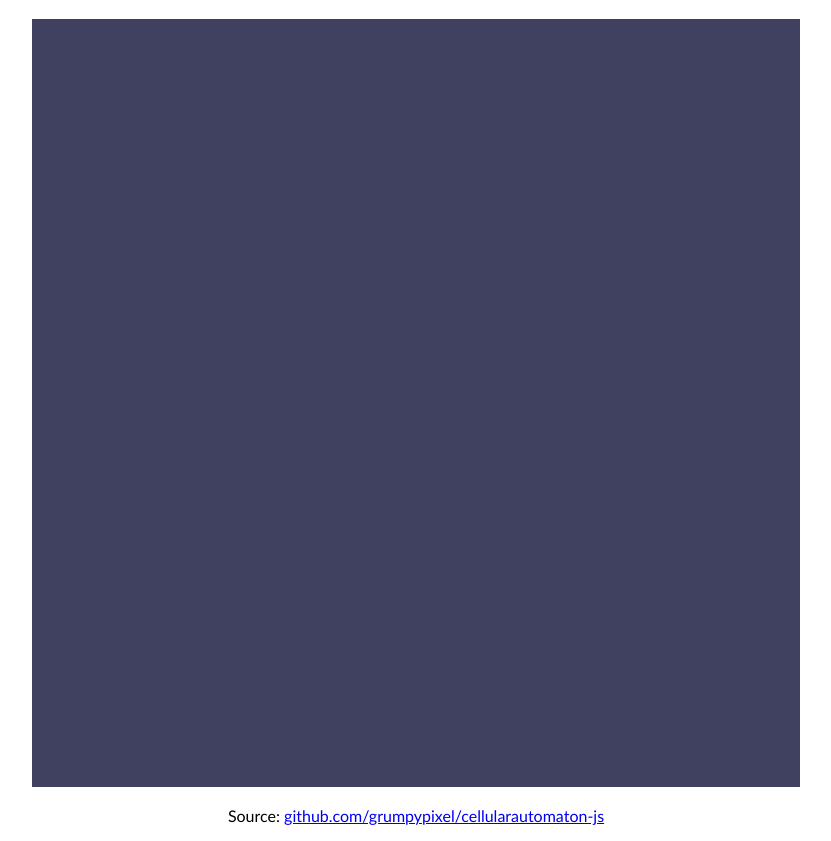
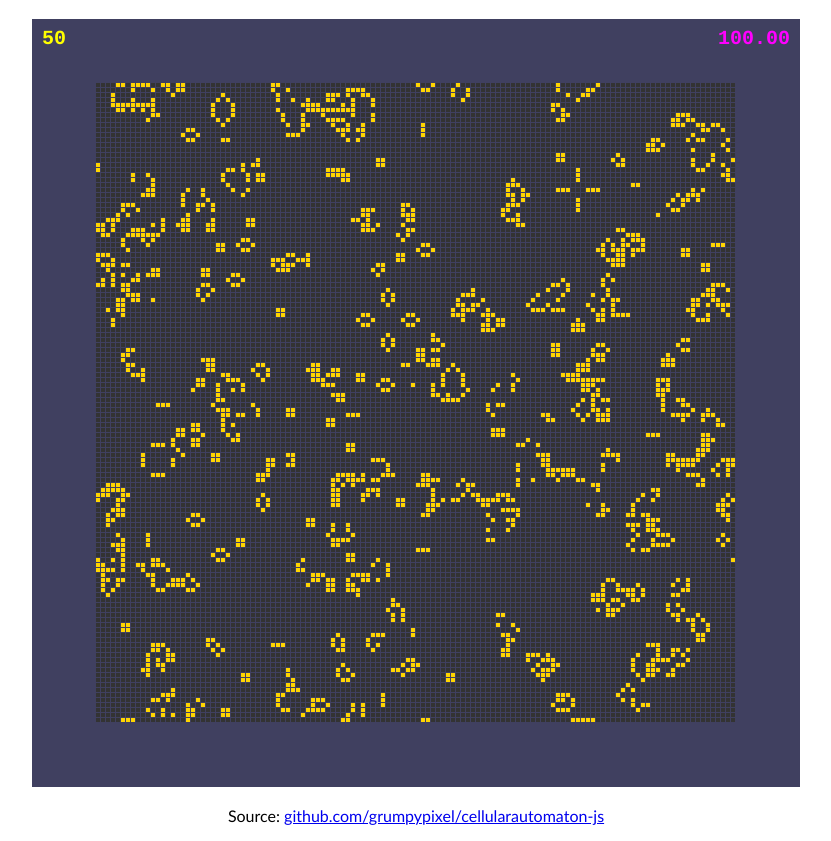
Before and after one commit to grumpypixel/CellularAutomaton-js, a plain HTML site: page demos/conway/index.html in a window 1280 px wide. Shown: the part 63-904 px from the top of the page, without its empty margins (224-1055 px from the left). Drawn offline with Linux system fonts and the light colour scheme; animation ran at ten frames a second.

Commit message:
Fix link to src

```diff
--- a/demos/conway/index.html
+++ b/demos/conway/index.html
@@ -2,7 +2,7 @@
 <html>
 <head>
 	<link rel="stylesheet" type="text/css" href="css/style.css">
-	<script type="text/javascript" src="../../src/cellularautomaton.js"></script>
+	<script type="text/javascript" src="../../src/cellular-automaton.js"></script>
 	<script type="text/javascript" src="common/canvas-renderer.js"></script>
 	<script type="text/javascript" src="common/rastermatrix.js"></script>
 	<script type="text/javascript" src="common/random.js"></script>
```
Also changed, not shown: demos/forestfire/index.html (+1 -1 lines).
